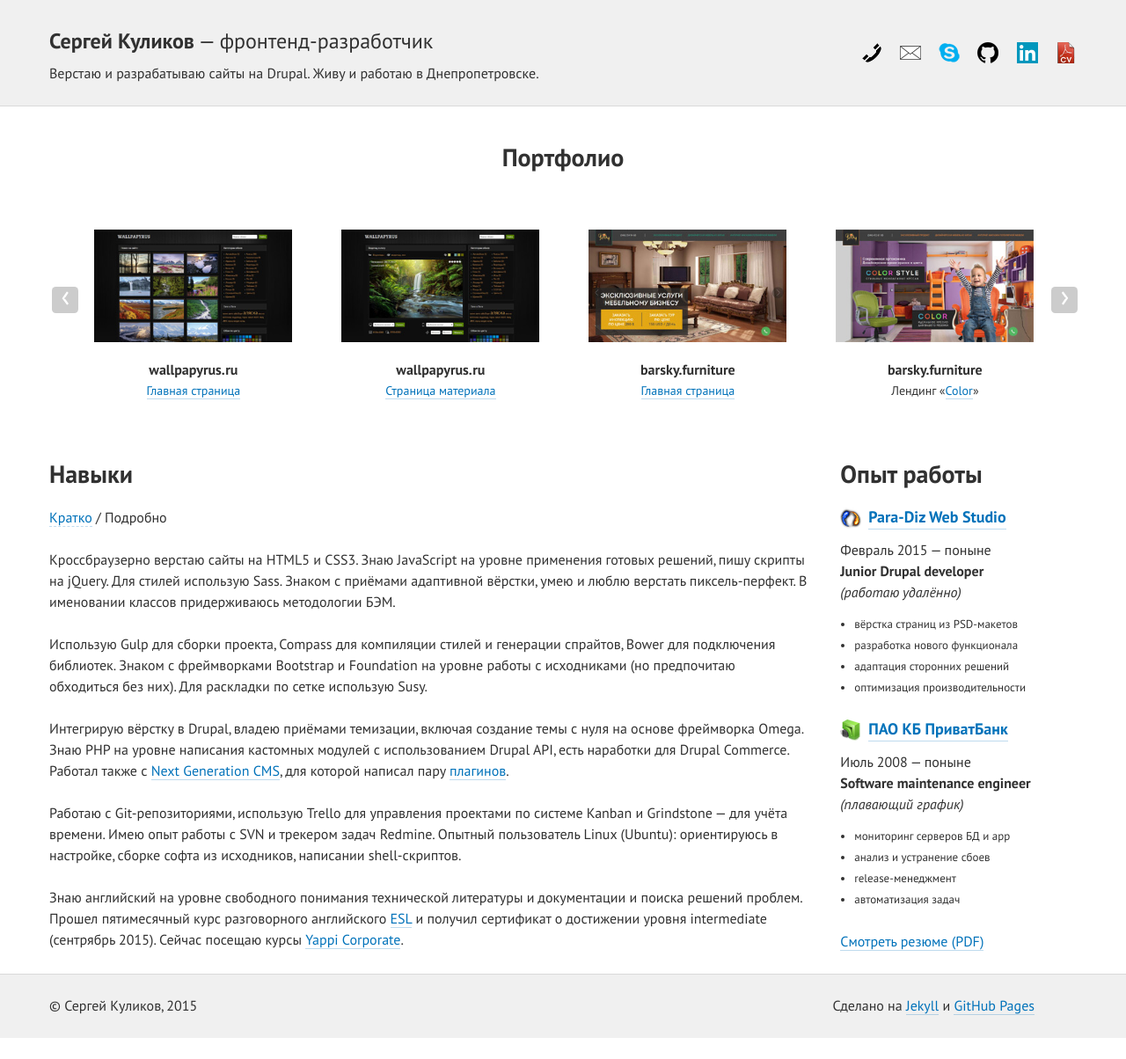
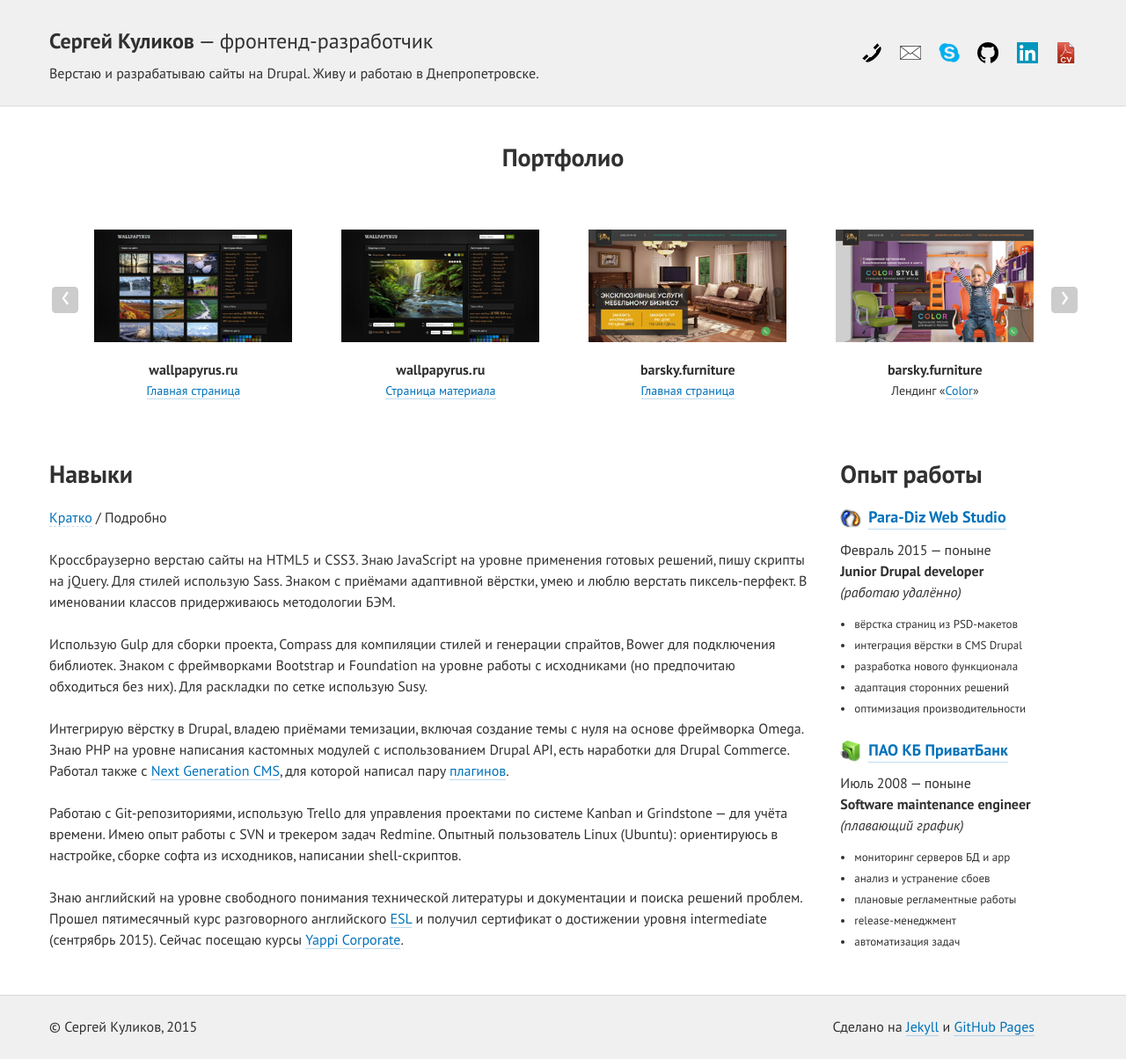
Before and after one commit to web-padawan/web-padawan.github.io, a Jekyll site: the page built from index.html, in a window 1280 px wide. Shown: the whole page at 88% size. Built offline with Jekyll 4.4.1, drawn with Linux system fonts in a browser that asks for light colours; before the commit the page ends 1180 px from its top, so only the background shows below that.

Commit message:
[mod] experience: edit text, remove resume link

```diff
--- a/_includes/experience.html
+++ b/_includes/experience.html
@@ -9,6 +9,7 @@
     <div class="experience-company__note">(работаю удалённо)</div>
     <ul class="experience-company__description">
       <li>вёрстка страниц из PSD-макетов</li>
+      <li>интеграция вёрстки в CMS Drupal</li>
       <li>разработка нового функционала</li>
       <li>адаптация сторонних решений</li>
       <li>оптимизация производительности</li>
@@ -24,10 +25,9 @@
     <ul class="experience-company__description">
       <li>мониторинг серверов БД и app</li>
       <li>анализ и устранение сбоев</li>
+      <li>плановые регламентные работы</li>
       <li>release-менеджмент</li>
       <li>автоматизация задач</li>
     </ul>
   </div>
-
-  <a class="experience__cv" href="https://drive.google.com/file/d/0B109VglsUHC3bVpuWS13RDhwX2M/view" target="_blank">Смотреть резюме (PDF)</a>
 </div>
```
